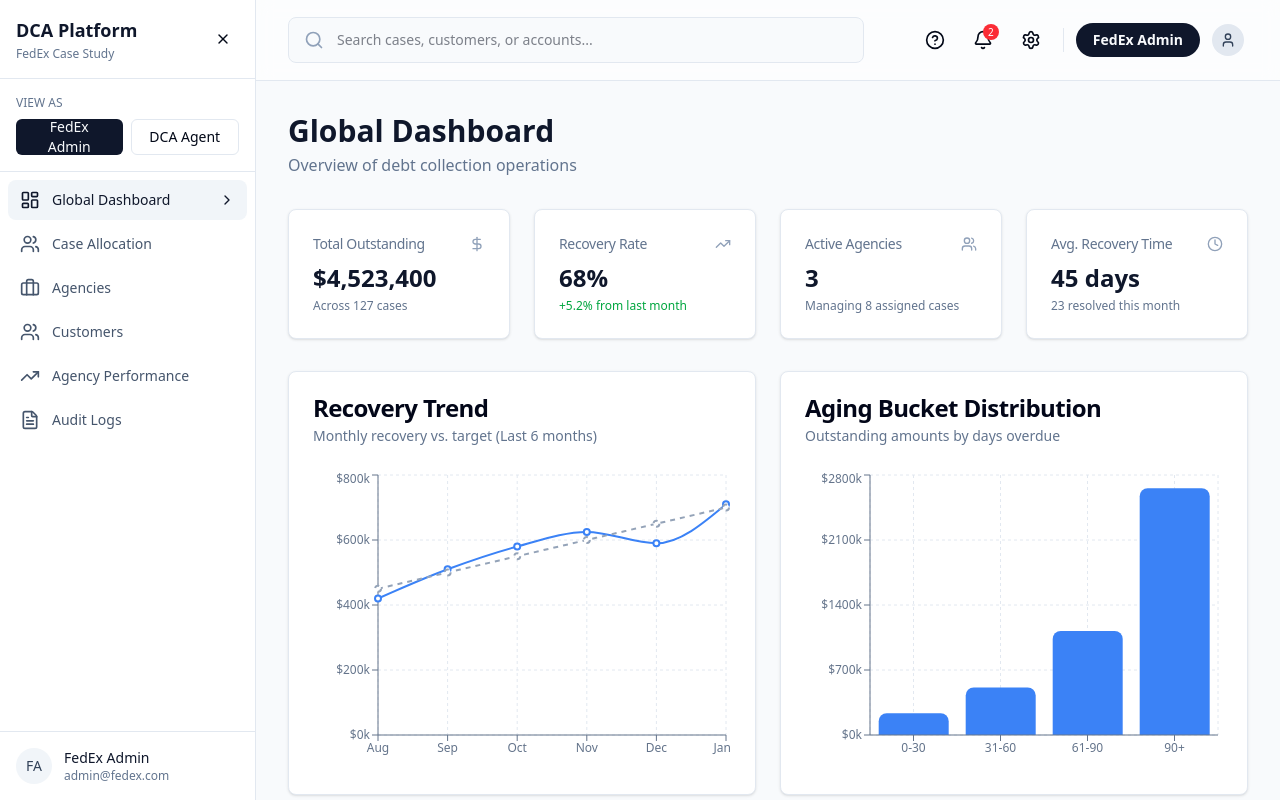
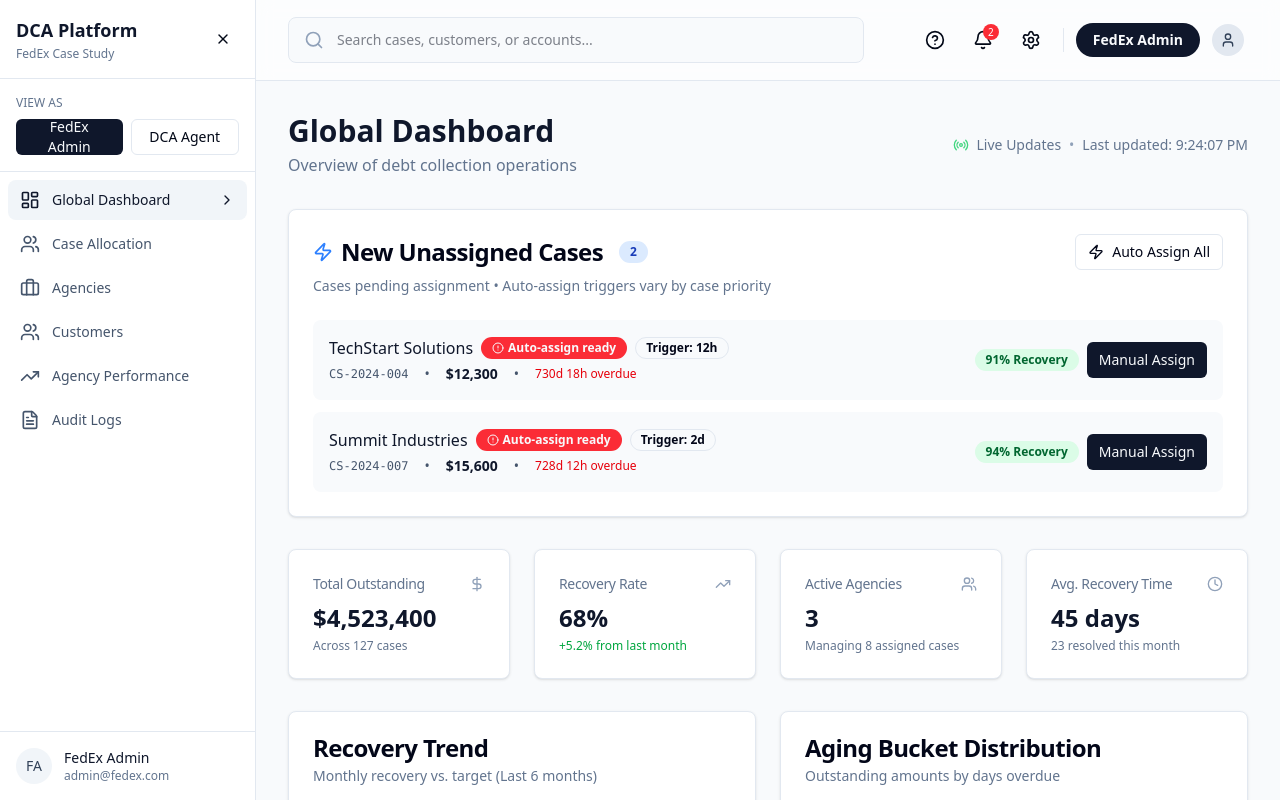
Before and after one commit to Better-Than-You/Recovr, a React app in the folder frontend/: page / in a window 1280 px wide. Built offline with nearby package versions, Linux system fonts and the light colour scheme; the HTML template or start-up script is replaced by a standard one.

Commit message:
dashboard new case and timeline visibility update

```diff
--- a/frontend/src/data/mockData.ts
+++ b/frontend/src/data/mockData.ts
@@ -9,6 +9,8 @@
   accountNumber: string;
   dueDate: string;
   lastContact: string;
+  createdAt: string;
+  autoAssignAfterHours?: number;
 }
 
 export interface TimelineEvent {
@@ -37,7 +39,8 @@
     status: 'in_progress',
     accountNumber: 'AC-892341',
     dueDate: '2023-09-15',
-    lastContact: '2024-01-03'
+    lastContact: '2024-01-03',
+    createdAt: '2023-09-15T08:00:00Z'
   },
   {
     caseId: 'CS-2024-002',
@@ -49,7 +52,8 @@
     status: 'in_progress',
     accountNumber: 'GL-445782',
     dueDate: '2023-10-02',
-    lastContact: '2024-01-05'
+    lastContact: '2024-01-05',
+    createdAt: '2023-10-02T08:00:00Z'
   },
   {
     caseId: 'CS-2024-003',
@@ -61,7 +65,8 @@
     status: 'legal',
     accountNumber: 'MM-329845',
     dueDate: '2023-08-12',
-    lastContact: '2023-12-28'
+    lastContact: '2023-12-28',
+    createdAt: '2023-08-12T08:00:00Z'
   },
   {
     caseId: 'CS-2024-004',
@@ -73,7 +78,9 @@
     status: 'pending',
     accountNumber: 'TS-772891',
     dueDate: '2023-11-20',
-    lastContact: '2024-01-06'
+    lastContact: '2024-01-06',
+    createdAt: '2024-01-05T14:30:00Z',
+    autoAssignAfterHours: 12
   },
   {
     caseId: 'CS-2024-005',
@@ -85,7 +92,8 @@
     status: 'in_progress',
     accountNumber: 'CR-558923',
     dueDate: '2023-10-19',
-    lastContact: '2024-01-04'
+    lastContact: '2024-01-04',
+    createdAt: '2023-10-19T08:00:00Z'
   },
   {
     caseId: 'CS-2024-006',
@@ -97,7 +105,8 @@
     status: 'legal',
     accountNumber: 'ND-238476',
     dueDate: '2023-07-23',
-    lastContact: '2023-12-15'
+    lastContact: '2023-12-15',
+    createdAt: '2023-07-23T08:00:00Z'
   },
   {
     caseId: 'CS-2024-007',
@@ -109,7 +118,9 @@
     status: 'pending',
     accountNumber: 'SI-994523',
     dueDate: '2023-12-04',
-    lastContact: '2024-01-06'
+    lastContact: '2024-01-06',
+    createdAt: '2024-01-06T09:15:00Z',
+    autoAssignAfterHours: 48
   },
   {
     caseId: 'CS-2024-008',
@@ -121,7 +132,8 @@
     status: 'in_progress',
     accountNumber: 'PI-445829',
     dueDate: '2023-09-17',
-    lastContact: '2024-01-02'
+    lastContact: '2024-01-02',
+    createdAt: '2023-09-17T08:00:00Z'
   },
   {
     caseId: 'CS-2024-009',
@@ -133,7 +145,8 @@
     status: 'in_progress',
     accountNumber: 'MS-667234',
     dueDate: '2023-11-04',
-    lastContact: '2024-01-05'
+    lastContact: '2024-01-05',
+    createdAt: '2023-11-04T08:00:00Z'
   },
   {
     caseId: 'CS-2024-010',
@@ -145,7 +158,8 @@
     status: 'in_progress',
     accountNumber: 'ES-338901',
     dueDate: '2023-08-23',
-    lastContact: '2023-12-30'
+    lastContact: '2023-12-30',
+    createdAt: '2023-08-23T08:00:00Z'
   }
 ];
 
--- a/frontend/src/pages/Dashboard.tsx
+++ b/frontend/src/pages/Dashboard.tsx
@@ -1,7 +1,11 @@
+import { useState, useEffect } from 'react'
+import { useNavigate } from 'react-router-dom'
 import { Card, CardContent, CardDescription, CardHeader, CardTitle } from '@/components/ui/card'
 import { Badge } from '@/components/ui/badge'
+import { Button } from '@/components/ui/button'
+import { ConfirmationModal } from '@/components/ui/confirmation-modal'
 import { dashboardStats, mockCases, agencies } from '@/data/mockData'
-import { DollarSign, TrendingUp, Users, Clock } from 'lucide-react'
+import { DollarSign, TrendingUp, Users, Clock, Radio, Zap, AlertCircle, CheckCircle2 } from 'lucide-react'
 import { BarChart, Bar, XAxis, YAxis, CartesianGrid, Tooltip, ResponsiveContainer, LineChart, Line } from 'recharts'
 
 const recoveryTrendData = [
@@ -21,6 +25,59 @@
 ]
 
 export function Dashboard() {
+  const navigate = useNavigate()
+  const [lastUpdate, setLastUpdate] = useState(new Date())
+  const [isAutoAssignModalOpen, setIsAutoAssignModalOpen] = useState(false)
+  const [selectedCaseId, setSelectedCaseId] = useState<string | null>(null)
+
+  // Simulate live updates every 30 seconds
+  useEffect(() => {
+    const interval = setInterval(() => {
+      setLastUpdate(new Date())
+    }, 30000)
+
+    return () => clearInterval(interval)
+  }, [])
+
+  // Get new unassigned cases
+  const newCases = mockCases.filter(c => c.status === 'pending' && !c.assignedAgency)
+
+  // Calculate hours since case creation
+  const getHoursSinceCreation = (createdAt: string) => {
+    const created = new Date(createdAt)
+    const now = new Date()
+    return Math.floor((now.getTime() - created.getTime()) / (1000 * 60 * 60))
+  }
+
+  // Format hours in a readable way
+  const formatHours = (hours: number) => {
+    if (hours < 1) {
+      const minutes = Math.floor(hours * 60)
+      return `${minutes}m`
+    } else if (hours < 24) {
+      return `${hours}h`
+    } else {
+      const days = Math.floor(hours / 24)
+      const remainingHours = hours % 24
+      return remainingHours > 0 ? `${days}d ${remainingHours}h` : `${days}d`
+    }
+  }
+
+  // Auto-assign cases past their individual thresholds
+  const handleAutoAssignAll = () => {
+    const casesToAssign = newCases.filter(c => {
+      const threshold = c.autoAssignAfterHours || 24
+      return getHoursSinceCreation(c.createdAt) >= threshold
+    })
+    console.log(`Auto-assigning ${casesToAssign.length} cases`)
+    setIsAutoAssignModalOpen(false)
+    // In real app, this would make API call
+  }
+
+  const handleManualAssign = (caseId: string) => {
+    navigate(`/case/${caseId}`)
+  }
+
   const formatCurrency = (value: number) => {
     return new Intl.NumberFormat('en-US', {
       style: 'currency',
@@ -31,11 +88,117 @@
 
   return (
     <div className="p-8">
-      {/* Header */}
+      {/* Header with Live Status */}
       <div className="mb-8">
-        <h1 className="text-3xl font-bold text-slate-900">Global Dashboard</h1>
-        <p className="text-slate-500 mt-1">Overview of debt collection operations</p>
+        <div className="flex items-center justify-between">
+          <div>
+            <h1 className="text-3xl font-bold text-slate-900">Global Dashboard</h1>
+            <p className="text-slate-500 mt-1">Overview of debt collection operations</p>
+          </div>
+          <div className="flex items-center gap-2 text-sm text-slate-500">
+            <Radio className="h-4 w-4 text-green-500 animate-pulse" />
+            <span>Live Updates</span>
+            <span className="text-slate-400">•</span>
+            <span>Last updated: {lastUpdate.toLocaleTimeString()}</span>
+          </div>
+        </div>
       </div>
+
+      {/* New Cases Section */}
+      {newCases.length > 0 && (
+        <Card className="mb-8">
+          <CardHeader>
+            <div className="flex items-center justify-between">
+              <div className="flex items-center gap-2">
+                <Zap className="h-5 w-5 text-blue-500" />
+                <CardTitle>New Unassigned Cases</CardTitle>
+                <Badge variant="high" className="ml-2">{newCases.length}</Badge>
+              </div>
+              <div className="flex gap-2">
+                <Button
+                  variant="outline"
+                  size="sm"
+                  onClick={() => setIsAutoAssignModalOpen(true)}
+                  disabled={newCases.filter(c => {
+                    const threshold = c.autoAssignAfterHours || 24
+                    return getHoursSinceCreation(c.createdAt) >= threshold
+                  }).length === 0}
+                >
+                  <Zap className="h-4 w-4 mr-2" />
+                  Auto Assign All
+                </Button>
+              </div>
+            </div>
+            <CardDescription>
+              Cases pending assignment • Auto-assign triggers vary by case priority
+            </CardDescription>
+          </CardHeader>
+          <CardContent>
+            <div className="space-y-3">
+              {newCases.map((caseItem) => {
+                const hoursSince = getHoursSinceCreation(caseItem.createdAt)
+                const autoAssignThreshold = caseItem.autoAssignAfterHours || 24
+                const willAutoAssignIn = Math.max(0, autoAssignThreshold - hoursSince)
+                const isOverdue = hoursSince >= autoAssignThreshold
+                const hoursOverdue = hoursSince - autoAssignThreshold
+
+                return (
+                  <div
+                    key={caseItem.caseId}
+                    className="flex items-center gap-4 p-4 bg-slate-50 rounded-lg hover:bg-slate-100 transition-colors"
+                  >
+                    <div className="flex-1 min-w-0">
+                      <div className="flex items-center gap-2 mb-1">
+                        <p className="font-medium text-slate-900">{caseItem.customerName}</p>
+                        {isOverdue && (
+                          <Badge variant="destructive" className="text-xs">
+                            <AlertCircle className="h-3 w-3 mr-1" />
+                            Auto-assign ready
+                          </Badge>                        )}
+                        <Badge variant="outline" className="text-xs">
+                          Trigger: {formatHours(autoAssignThreshold)}
+                        </Badge>
+                      </div>
+                      <div className="flex items-center gap-4 text-sm text-slate-600">
+                        <span className="font-mono text-xs">{caseItem.caseId}</span>
+                        <span>•</span>
+                        <span className="font-semibold text-slate-900">{formatCurrency(caseItem.amount)}</span>
+                        <span>•</span>
+                        <span className="text-xs">
+                          {isOverdue ? (
+                            <span className="text-red-600 font-medium">
+                              {formatHours(hoursOverdue)} overdue
+                            </span>
+                          ) : (
+                            <span>Auto-assign in {formatHours(willAutoAssignIn)}</span>
+                          )}
+                        </span>
+                      </div>
+                    </div>
+                    <div className="flex items-center gap-2">
+                      <Badge
+                        variant={
+                          caseItem.recoveryProbability >= 0.8 ? 'success' :
+                          caseItem.recoveryProbability >= 0.6 ? 'high' :
+                          'warning'
+                        }
+                      >
+                        {(caseItem.recoveryProbability * 100).toFixed(0)}% Recovery
+                      </Badge>
+                      <Button
+                        size="sm"
+                        onClick={() => handleManualAssign(caseItem.caseId)}
+                      >
+                        Manual Assign
+                      </Button>
+                    </div>
+                  </div>
+                )
+              })}
+            </div>
+          </CardContent>
+        </Card>
+      )}
 
       {/* KPI Cards */}
       <div className="grid grid-cols-1 md:grid-cols-2 lg:grid-cols-4 gap-6 mb-8">
@@ -236,6 +399,21 @@
           </div>
         </CardContent>
       </Card>
+
+      {/* Auto Assign Confirmation Modal */}
+      <ConfirmationModal
+        isOpen={isAutoAssignModalOpen}
+        onClose={() => setIsAutoAssignModalOpen(false)}
+        onConfirm={handleAutoAssignAll}
+        title="Auto-Assign Cases?"
+        message={`This will automatically assign ${newCases.filter(c => {
+          const threshold = c.autoAssignAfterHours || 24
+          return getHoursSinceCreation(c.createdAt) >= threshold
+        }).length} case(s) that have exceeded their auto-assign threshold to the best available collection agency based on performance scores and workload.`}
+        confirmText="Auto-Assign"
+        cancelText="Cancel"
+        type="info"
+      />
     </div>
   )
 }
```
